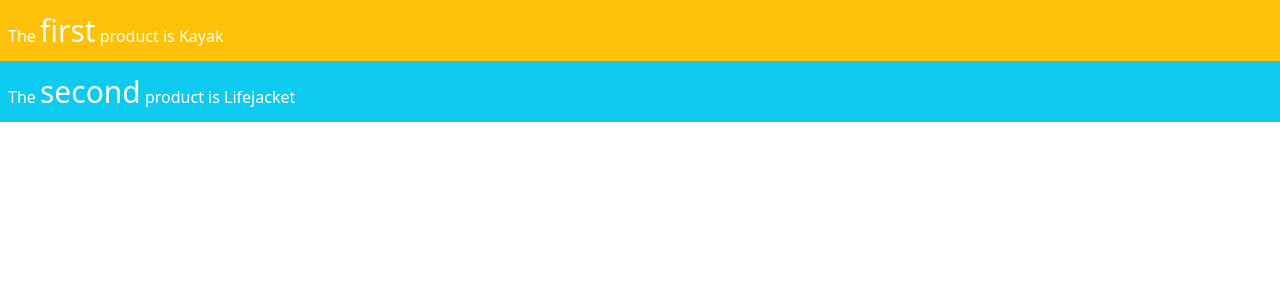
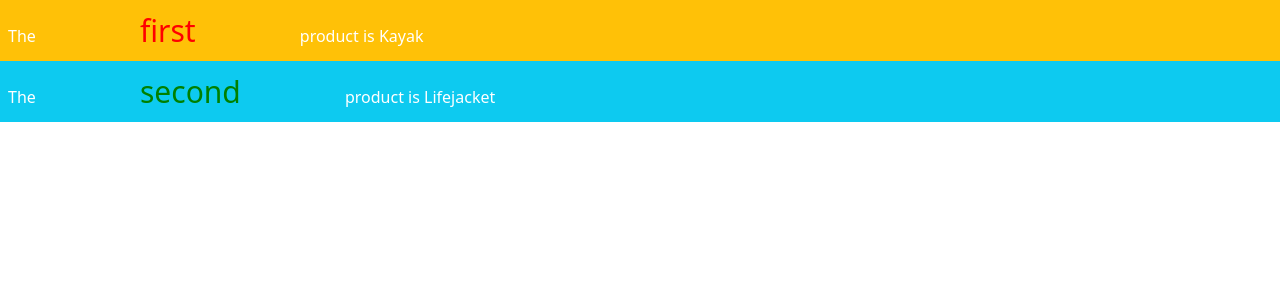
Before and after one commit to kirtnoel/Angular16Project, an Angular app: page / in a window 1280 px wide. Shown: the top 300 px of the page. Built offline with nearby package versions, Linux system fonts and the light colour scheme.

Commit message:
listing 11.18

```diff
--- a/src/app/component.ts
+++ b/src/app/component.ts
@@ -31,4 +31,12 @@ export class ProductComponent {
 
     fontSizeWithUnits: string = "30px";
     fontSizeWithoutUnits: string= "30";
+
+    getStyles(key: number) {
+        return {
+            fontSize: "30px",
+            "margin.px": 100,
+            color: (this.products()[key].price ?? 0) > 50 ? "red" : "green"
+        };
+    }
 }
--- a/src/app/template.html
+++ b/src/app/template.html
@@ -1,10 +1,10 @@
 <div class="text-white">
   <div class="p-2 bg-warning">
-      The <span [style.fontSize]="fontSizeWithUnits">first</span>
+      The <span [ngStyle]="getStyles(0)">first</span>
       product is {{products()[0].name}}
   </div>
   <div class="p-2 bg-info">
-      The <span [style.fontSize.px]="fontSizeWithoutUnits">second</span>
+      The <span [ngStyle]="getStyles(1)">second</span>
       product is {{products()[1].name}}
   </div>
 </div>
```
